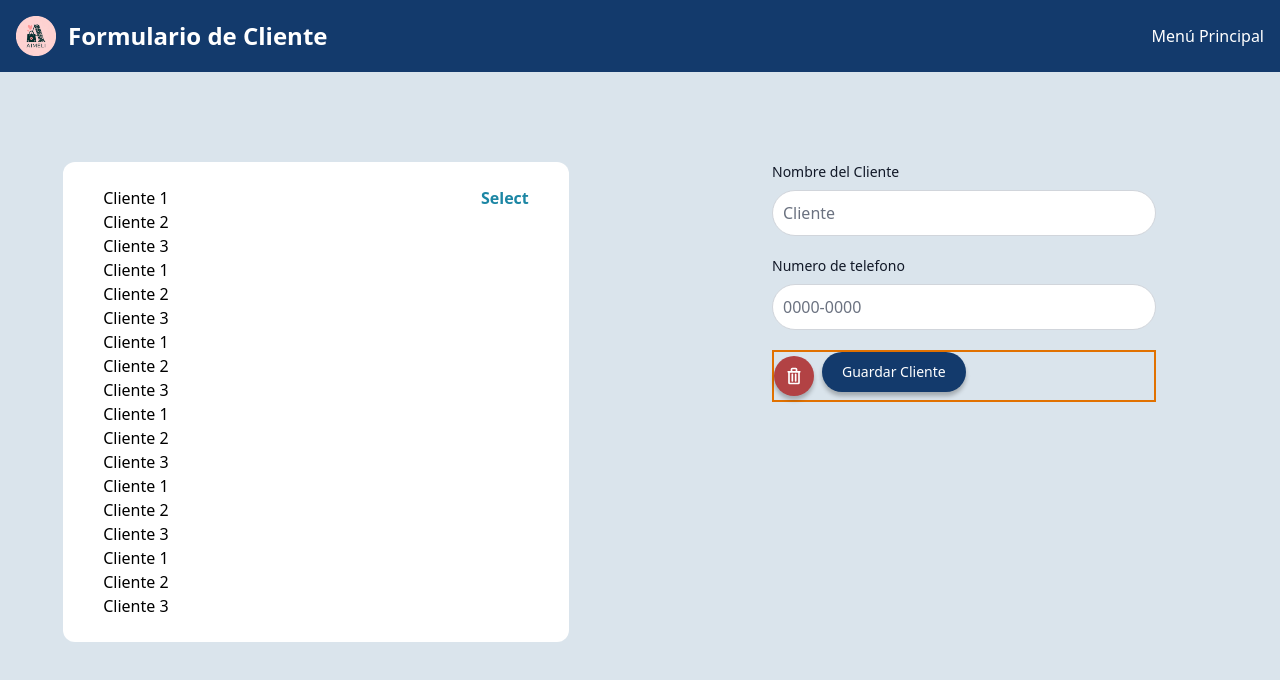
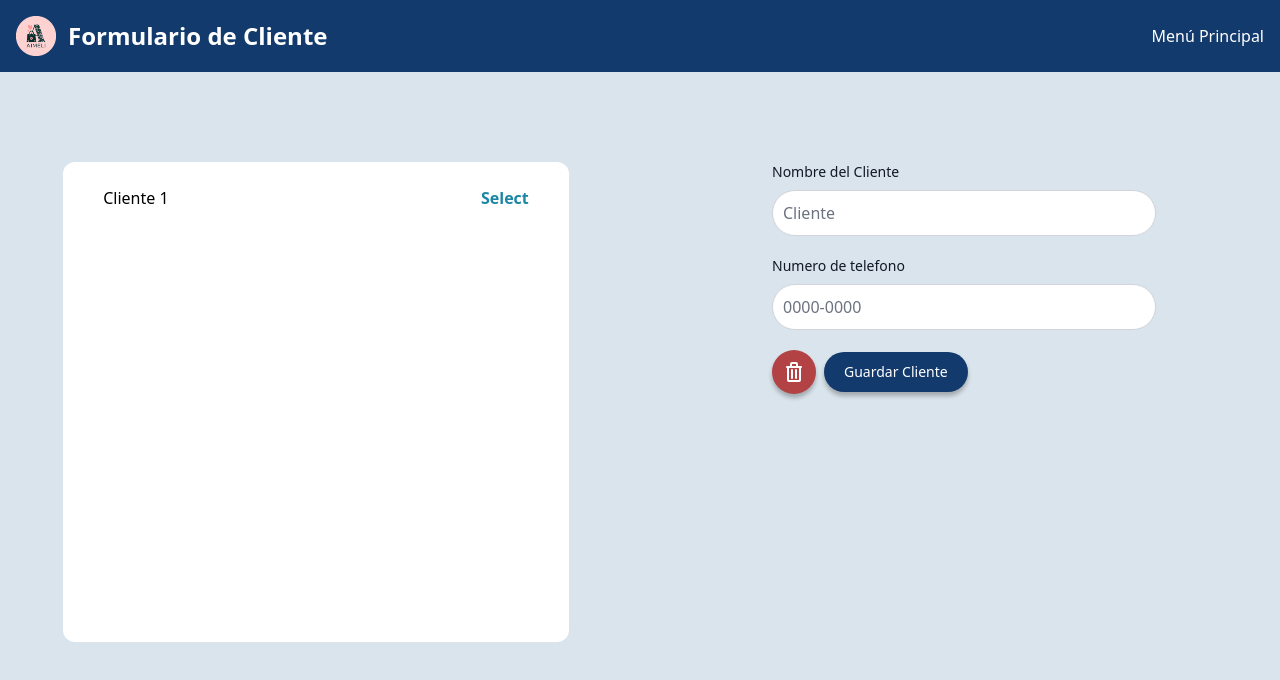
Before and after one commit to Alexandra-Rivera/Aimeli-Invoice-System-Frontend-NoSSR, an Angular app: page /clientes in a window 1280 px wide. Shown: the top 680 px of the page. Built offline with nearby package versions, Linux system fonts and the light colour scheme.

Commit message:
chages: Cambio en los botones

```diff
--- a/src/app/home/pages/formularios/clientes/clientes.component.html
+++ b/src/app/home/pages/formularios/clientes/clientes.component.html
@@ -56,23 +56,6 @@
       <div class="snap-y bg-fondo-terciario rounded-xl scroll-py-4 overflow-y-auto h-[60vh] w-[90%] lg:w-[80%] custom-scrollbar">
       <ul class="snap-start px-10 py-6">
         <li class="flex justify-between items-center">Cliente 1 <a href="" class="text-select-text-color font-bold">Select</a></li>
-        <li>Cliente 2</li>
-        <li>Cliente 3</li>
-        <li>Cliente 1</li>
-        <li>Cliente 2</li>
-        <li>Cliente 3</li>
-        <li>Cliente 1</li>
-        <li>Cliente 2</li>
-        <li>Cliente 3</li>
-        <li>Cliente 1</li>
-        <li>Cliente 2</li>
-        <li>Cliente 3</li>
-        <li>Cliente 1</li>
-        <li>Cliente 2</li>
-        <li>Cliente 3</li>
-        <li>Cliente 1</li>
-        <li>Cliente 2</li>
-        <li>Cliente 3</li>
       </ul>
       </div>
     </section>
@@ -106,9 +89,12 @@
             required
           />
         </div>
-        <div class="flex flex-row items-center border-2 border-amber-600">
-        <app-boton-icono-eliminar/>
-        <app-boton-redondeado title="Guardar Cliente" estilos="boton-redondeado-oscuro"/>
+        <div class="flex flex-row items-center">
+        <button class="boton-icono-eliminar-relleno"><svg class="w-6 h-6 text-white" aria-hidden="true" xmlns="http://www.w3.org/2000/svg" width="24" height="24" fill="none" viewBox="0 0 24 24">
+          <path stroke="currentColor" stroke-linecap="round" stroke-linejoin="round" stroke-width="2" d="M5 7h14m-9 3v8m4-8v8M10 3h4a1 1 0 0 1 1 1v3H9V4a1 1 0 0 1 1-1ZM6 7h12v13a1 1 0 0 1-1 1H7a1 1 0 0 1-1-1V7Z"/>
+        </svg>
+        </button>
+        <button class="boton-redondeado-oscuro h-full">Guardar Cliente</button>
       </div>
       </form>
     </section>
--- a/src/styles.css
+++ b/src/styles.css
@@ -44,7 +44,7 @@
     }
 
     .boton-redondeado-oscuro {
-        @apply text-white bg-fondo-secundario hover:bg-[#0D2444] focus:bg-[#355C92] font-medium rounded-full text-sm px-5 py-2.5 text-center me-2 mb-2 shadow-variable-sombra;
+        @apply text-white bg-fondo-secundario hover:bg-[#0D2444] focus:bg-[#355C92] font-medium rounded-full text-sm px-5 py-2.5 text-center me-2 shadow-variable-sombra;
     }
 
     .boton-redondeado-claro {
```
Also changed, not shown: src/app/home/pages/formularios/clientes/clientes.component.ts (+5 -4 lines).
